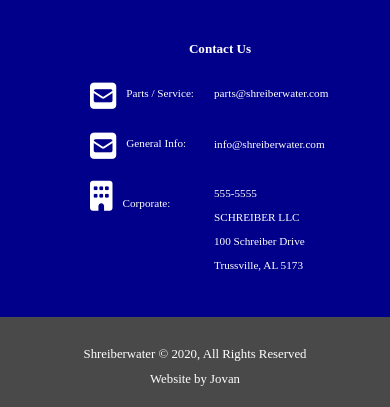
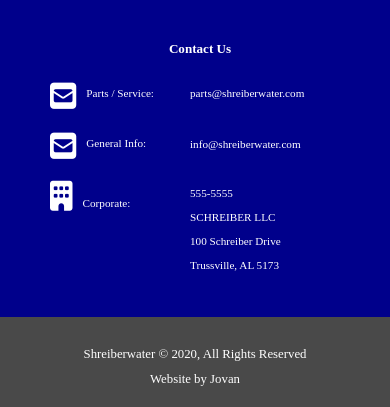
Before and after one commit to yovanproev/Random-Web-Page, a website: page dist/index.html in a window 390 px wide. Shown: the part 4183-4590 px from the top of the page. Drawn offline with Linux system fonts and the light colour scheme.

Commit message:
update form 16

```diff
--- a/scss/mobile.scss
+++ b/scss/mobile.scss
@@ -363,7 +363,7 @@
 
       .f-box-3 {
         grid-area: f-box-3;
-        padding-left: 90px;
+        padding-left: 50px;
       }
     }
   }
@@ -407,7 +407,7 @@
   }
 }
 
-@media (max-width: 396px) {
+@media (max-width: 410px) {
   #footer .container .f-box-3 .container .text-img,
   .text {
     .text-1 {
```
Also changed, not shown: dist/css/mobile.css.
